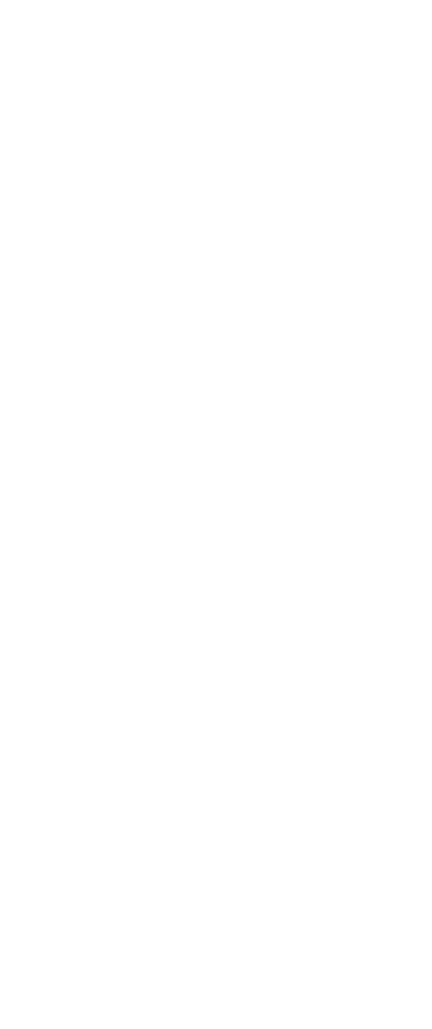
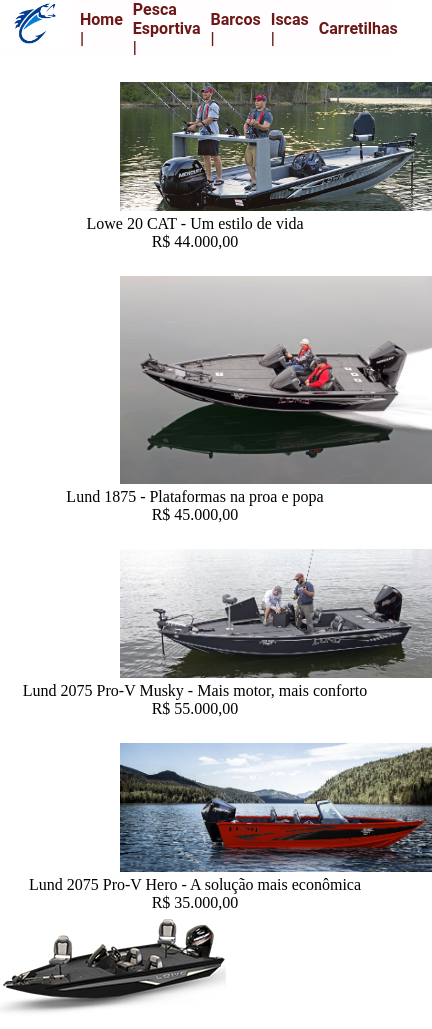
Before and after one commit to luizsaulo/Gama2, a plain HTML site: page barcos.html in a window 390 px wide. Shown: the top 1029 px of the page, 432 px wide, since content can reach past the window. Before the commit the page ends 844 px from the top, so only its background shows below. Drawn offline with Linux system fonts and the light colour scheme.

Commit message:
continuação do projeto com a execução de mais uma página, ficando faltando concluir a estilização e a responsividade

```diff
--- a/barcos.html
+++ b/barcos.html
@@ -1,12 +1,57 @@
 <!DOCTYPE html>
 <html lang="en">
+
 <head>
     <meta charset="UTF-8">
     <meta http-equiv="X-UA-Compatible" content="IE=edge">
     <meta name="viewport" content="width=device-width, initial-scale=1.0">
+    <link rel="stylesheet" href="style5.css">
     <title>Go Fishing</title>
 </head>
+
 <body>
+    <header>
+        <div>
+            <img src="Images/logo10.jpg" alt="logo">
+        </div>
+        <a href="index.html">Home |</a>
+        <a href="pesca-esportiva.html" target="_blank" rel="noopener noreferrer">Pesca Esportiva |</a>
+        <a href="barcos.html" target="_blank" rel="noopener noreferrer">Barcos |</a>
+        <a href="iscas.html" target="_blank" rel="noopener noreferrer">Iscas |</a>
+        <a href="carretilhas.html" target="_blank" rel="noopener noreferrer">Carretilhas</a>
+    </header>
+    <main>
+        <div class="barco">
+            <img src="/Images/Barcos/Lowe_20CAT_ModelPage_Hero_2000x828.jpg" alt="barco principal">
+            <p>Lowe 20 CAT - Um estilo de vida</p>
+            <p>R$ 44.000,00</p>
+        </div>
+        <div class="barco">
+            <img src="/Images/Barcos/2000000024.jpg" alt="">
+            <p>Lund 1875 - Plataformas na proa e popa</p>
+            <p>R$ 45.000,00</p>
+        </div>
+        <div class="barco">
+            <img src="/Images/Barcos/2075-Pro-V-Musky-XS.jpg" alt="">
+            <p>Lund 2075 Pro-V Musky - Mais motor, mais conforto</p>
+            <p>R$ 55.000,00</p>
+        </div>
+        <div class="barco">
+            <img src="/Images/Barcos/BuildaBoatHero_1366x565c.jpg" alt="">
+            <p>Lund 2075 Pro-V Hero - A solução mais econômica</p>
+            <p>R$ 35.000,00</p>
+        </div>
 
+        <div class="barco-pequeno">
+            <img src="/Images/Barcos/LW_st178_BMT_black-exterior1.png" alt="">
+        </div>
+        <div>
+            <img src="/Images/Barcos/LW_st198-blue-exterior.png" alt="">
+        </div>
+        <div>
+            <img src="/Images/Barcos/LW_st198_BMT_black-exterior.png" alt="">
+        </div>
+    </main>
 </body>
+
 </html>
--- a/style4.css
+++ b/style4.css
@@ -76,3 +76,44 @@ p {
     font-family: 'Kanit', sans-serif;
     padding-left: 15px;
 }
+
+
+@media only screen and (max-width: 375px) {
+    header a {
+        font-size: 0.2em;
+        width: 100px;
+
+    }
+
+    body {
+        width: 422px;
+    }
+
+    .container {
+        display: flex;
+        flex-wrap: wrap;
+    }
+
+    .meia-água {
+        width: 20px;
+        height: auto;
+    }
+
+    .fundo {
+        width: 20px;
+        height: auto;
+    }
+}
+
+@media only screen and (max-width: 1024px) {
+    header a {
+       font-size: 0.4em;
+    }
+}
+
+@media only screen and (max-width: 1280px) {
+    header a {
+        font-size: 0.8em;
+
+    }
+}
--- /dev/null
+++ b/style5.css
@@ -0,0 +1,41 @@
+* {
+    margin: 0;
+    padding: 0;
+}
+
+header img {
+    width: 70px;
+    height: auto;
+}
+
+header a {
+    gap: 10px;
+    text-decoration: none;
+    transition: 300ms;
+    color: rgb(109, 23, 23);
+    font-weight: 700;
+    align-items: center;
+    display: flex;
+    margin-left: 10px;
+    font-family: 'Roboto', sans-serif;
+}
+
+header a:hover {
+    color:rgba(134, 24, 24, 0.452);
+}
+
+header {
+    display: flex;
+    background-color: rgb(255, 253, 253);
+}
+
+.barco > img {
+    width: 80%;
+    align-content: center;
+    margin-left: 120px;
+    margin-top: 25px;
+}
+
+p {
+    text-align: center;
+}
```
Also changed, not shown: index.html (+6 -6 lines).
